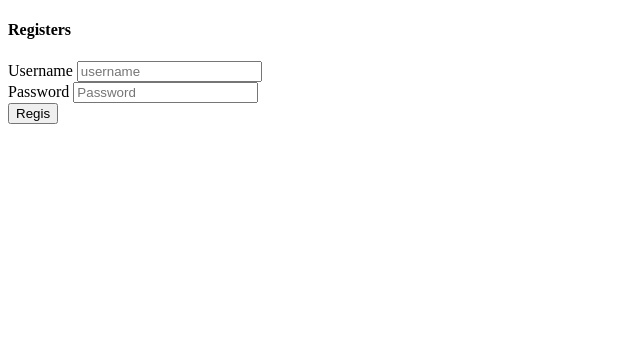
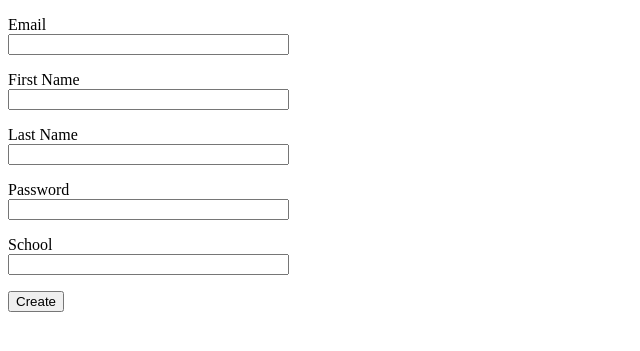
Before and after one commit to fwrhine/EcoAssist, a Flask app: template services/web/project/templates/register.html in a window 1280 px wide. Shown: the top 351 px of the page, without its empty margins (0-640 px from the left). Run offline with Flask 2, Linux system fonts and the light colour scheme; the template is opened without the code that fills it: values that come from a table or form of the project are taken from there, others are empty; parts of the project's set-up code (start-up, migrations or seed data) failed here and were passed over.

Commit message:
update login and register

```diff
--- a/services/web/project/__init__.py
+++ b/services/web/project/__init__.py
@@ -13,6 +13,7 @@ from flask import (
 )
 from flask_sqlalchemy import SQLAlchemy
 from .models import db, User
+from .forms import *
 
 
 app = Flask(__name__)
@@ -26,52 +27,68 @@ def index():
     trial = db.session.execute("select * from trial;")
     return render_template("index.html",trial = trial)
 
-@app.route("/loginpage",  methods=['POST', 'GET'])
+@app.route("/login",  methods=['POST', 'GET'])
 def loginPage():
-     return render_template("login.html")
+    form = LoginForm()
+    if form.validate_on_submit():
+        # print(session['logged_in'])
+        reqUsername = form.email.data
+        print(reqUsername)
+        reqPassword = form.password.data
+        print(reqPassword)
 
-@app.route('/login', methods=['POST'])
-def login():
-    print(session['logged_in'])
-    reqUsername = request.form["username"]
-    print(reqUsername)
-    reqPassword = request.form["password"]
-    print(reqPassword)
+        user = db.session.execute('select * from users')
+        for i in user:
+            userDict = dict(i)
+            name = userDict['email']
+            passw = userDict['password']
+            print(name+passw)
 
-    user = db.session.execute('select * from use')
-    for i in user:
-        userDict = dict(i)
-        name = userDict['username']
-        passw = userDict['password']
-        print(name+passw)
-
-        if name == reqUsername and passw == reqPassword:
-            print("suc")
-            session['logged_in'] = True
-            session['username'] = name
-            return homePage()
-
-    print("fail")
-    return loginPage()
+            if name == reqUsername and passw == reqPassword:
+                print("suc")
+                session['logged_in'] = True
+                session['username'] = name
+                return homePage()
+    return render_template("login.html", form = form)
 
 
-@app.route('/registerpage',methods=['POST', 'GET'])
-def registerPage():
-    return render_template('register.html')
+@app.route('/register',methods=['POST', 'GET'])
+def register():
+    form = RegisterForm()
+    if form.validate_on_submit():
+        print("yeay")
+        user = User(role=session['role'], email=form.email.data, first_name=form.first_name.data, last_name=form.last_name.data, password=form.password.data, school=form.school.data)
+        # db.session.execute("insert into use(username, password) values('"+reqUsername+"', '"+reqPassword+"');")
+        db.session.add(user)
+        db.session.commit()
+         # user = Use()
+        # db.session.add(user)
+        session['username'] = form.email.data
+        print("suk")
+        return redirect(url_for('homePage'))
+    print("fail")
+    return render_template('register.html', form = form)
 
-@app.route('/register', methods=['POST'])
-def register():
-    reqUsername = request.form["username"]
-    print(reqUsername)
-    reqPassword = request.form["password"]
-    print(reqPassword)
+@app.route('/registerteacher', methods=['POST'])
+def registerTeacher():
+    session['role'] = 'teacher'
+    return redirect(url_for('register'))
 
-    db.session.execute("insert into use(username, password) values('"+reqUsername+"', '"+reqPassword+"');")
-    db.session.commit()
-    # user = Use()
-    # db.session.add(user)
-    session['username'] = reqUsername
-    return homePage()
+@app.route('/registerstudent', methods=['POST'])
+def registerStudent():
+    session['role'] = 'student'
+    return redirect(url_for('register'))
+
+# @app.route('/register', methods=['POST'])
+# def register():
+#     user = User(role=session['role'], email=form.email.data, first_name=form.first_name.data, last_name=form.last_name.data, password=forms.password.data, school=form.school.data)
+#     # db.session.execute("insert into use(username, password) values('"+reqUsername+"', '"+reqPassword+"');")
+#     db.session.add(User(user))
+#     db.session.commit()
+#     # user = Use()
+#     # db.session.add(user)
+#     session['username'] = form.email.data
+#     return homePage()
 
 
 @app.route('/homepage',methods=['POST', 'GET'])
--- /dev/null
+++ b/services/web/project/forms.py
@@ -0,0 +1,22 @@
+from flask_wtf import FlaskForm
+from wtforms import StringField, TextAreaField, IntegerField, SubmitField, PasswordField
+from wtforms.validators import DataRequired, Email, ValidationError
+from .models import User
+
+class RegisterForm(FlaskForm):
+    email = StringField('Email', validators=[DataRequired(), Email()])
+    first_name = StringField('First Name',validators=[DataRequired()])
+    last_name = StringField('Last Name',validators=[DataRequired()])
+    password = PasswordField('Password', validators=[DataRequired()])
+    school = StringField('School',validators=[DataRequired()])
+    submit = SubmitField('Create')
+
+    # def validate_email(self, email):
+    #     user = User.query.filter_by(email=email.data).first()
+    #     if user is not None:
+    #         raise ValidationError('Please use a different email address.')
+
+class LoginForm(FlaskForm):
+    email = StringField('Email', validators=[DataRequired()])
+    password = PasswordField('Password', validators=[DataRequired()])
+    submit = SubmitField('Sign In')
--- a/services/web/project/templates/register.html
+++ b/services/web/project/templates/register.html
@@ -9,16 +9,46 @@
 
 <body>
     <div class="col-lg-5 p-3">
-        <form class="p-4 bg-light" action='/register' method="post">
-          <h4 class="mb-4 text-center">Registers&nbsp;</h4>
-            <div class="form-group">
-                <label class="text-muted">Username</label>
-                <input name="username" type="text" class="form-control border-info" placeholder="username" required="required"> </div>
-              <div class="form-group">
-                <label class="text-muted">Password</label>
-                <input name="password" type="password" class="form-control border-info" placeholder="Password" required="required"> </div>
-              <button type="submit" class="btn btn-primary">Regis</button>
-        </form>
+      <form class="p-4 bg-light" action='' method="post" novalidate>
+        {{ form.hidden_tag() }}
+      <p>
+          {{ form.email.label }}<br>
+          {{ form.email(size=32) }}
+          {% for error in form.email.errors %}
+          <span style="color: red;">[{{ error }}]</span>
+          {% endfor %}
+      </p>
+      <p>
+        {{ form.first_name.label }}<br>
+        {{ form.first_name(size=32) }}
+        {% for error in form.first_name.errors %}
+        <span style="color: red;">[{{ error }}]</span>
+        {% endfor %}
+    </p>
+    <p>
+      {{ form.last_name.label }}<br>
+      {{ form.last_name(size=32) }}
+      {% for error in form.last_name.errors %}
+      <span style="color: red;">[{{ error }}]</span>
+      {% endfor %}
+  </p>
+
+      <p>
+          {{ form.password.label }}<br>
+          {{ form.password(size=32) }}
+          {% for error in form.password.errors %}
+          <span style="color: red;">[{{ error }}]</span>
+          {% endfor %}
+      </p>
+      <p>
+        {{ form.school.label }}<br>
+        {{ form.school(size=32) }}
+        {% for error in form.school.errors %}
+        <span style="color: red;">[{{ error }}]</span>
+        {% endfor %}
+    </p>
+      <p>{{ form.submit() }}</p>
+      </form>
       </div>
 </body>
 
--- a/services/web/requirements.txt
+++ b/services/web/requirements.txt
@@ -2,3 +2,6 @@ Flask==1.1.1
 Flask-SQLAlchemy==2.4.1
 gunicorn==20.0.4
 psycopg2-binary==2.8.4
+flask-wtf
+flask-login
+email-validator
```
Also changed, not shown: services/web/project/models.py (+19 -2 lines), services/web/project/templates/base.html (added, +52 -0 lines), services/web/project/templates/index.html (+6 -3 lines), services/web/project/templates/login.html (+17 -9 lines).
